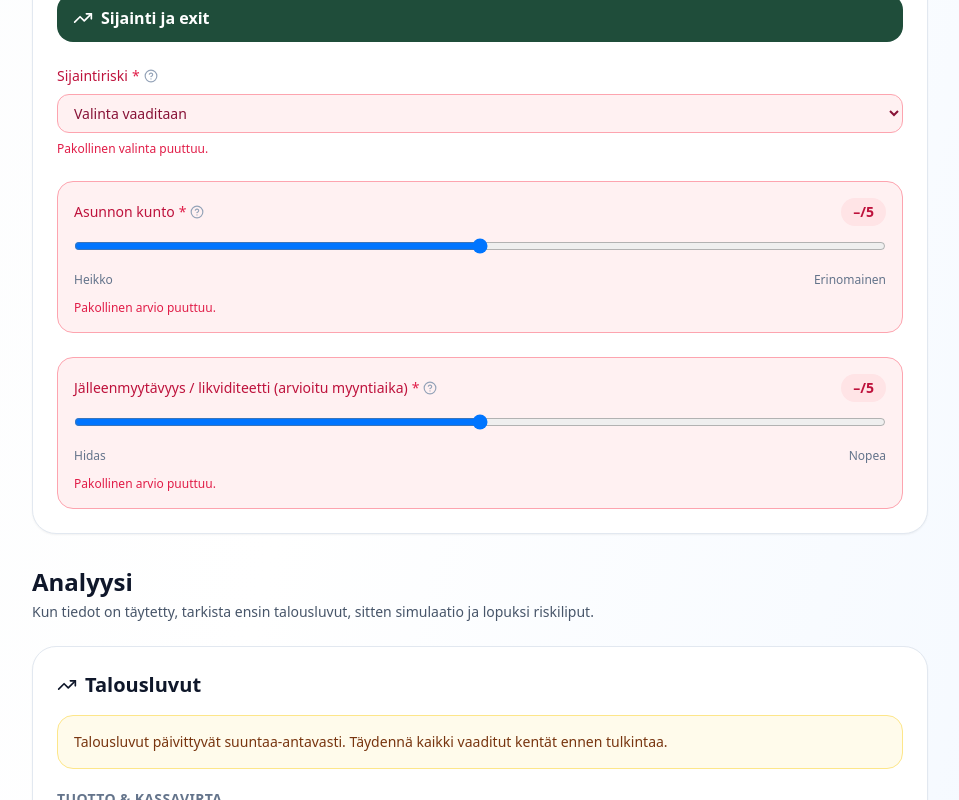
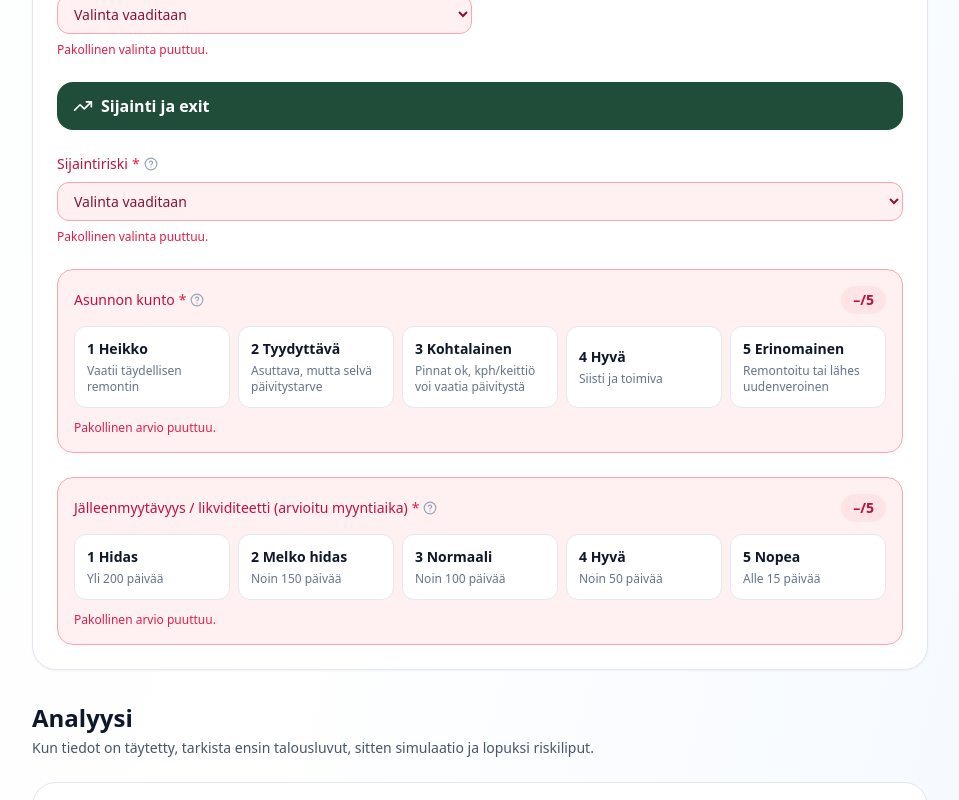
Before and after one commit to TeemuEsko/asuntosijoituslaskuri, a Next.js app: page / in a window 1280 px wide. Shown: the part 2924-3724 px from the top of the page, without its empty margins (160-1119 px from the left). Built offline with nearby package versions, Linux system fonts and the light colour scheme.

Commit message:
Add files via upload

```diff
--- a/app/page.js
+++ b/app/page.js
@@ -1079,11 +1079,70 @@ function SelectField({ label, value, onChange, options, help, placeholder, requi
 }
 
 function SliderField({ label, value, onChange, left, right, help, requiredMissing = false }) {
+  const numericValue = Number(value);
+  const isSelected = (n) => numericValue === n;
+
+  let options = [
+    [1, left || "1"],
+    [2, "2"],
+    [3, "3"],
+    [4, "4"],
+    [5, right || "5"],
+  ];
+
+  if (label.includes("Asunnon kunto")) {
+    options = [
+      [1, "1 Heikko", "Vaatii täydellisen remontin"],
+      [2, "2 Tyydyttävä", "Asuttava, mutta selvä päivitystarve"],
+      [3, "3 Kohtalainen", "Pinnat ok, kph/keittiö voi vaatia päivitystä"],
+      [4, "4 Hyvä", "Siisti ja toimiva"],
+      [5, "5 Erinomainen", "Remontoitu tai lähes uudenveroinen"],
+    ];
+  } else if (label.includes("Vuokrakysyntä")) {
+    options = [
+      [1, "1 Heikko", "Paljon tyhjäkäyntiriskiä"],
+      [2, "2 Melko heikko", "Vuokraus voi kestää"],
+      [3, "3 Normaali", "Tavanomainen kysyntä"],
+      [4, "4 Hyvä", "Hyvä vuokrattavuus"],
+      [5, "5 Vahva", "Erittäin hyvä kysyntä"],
+    ];
+  } else if (label.includes("Jälleenmyytävyys")) {
+    options = [
+      [1, "1 Hidas", "Yli 200 päivää"],
+      [2, "2 Melko hidas", "Noin 150 päivää"],
+      [3, "3 Normaali", "Noin 100 päivää"],
+      [4, "4 Hyvä", "Noin 50 päivää"],
+      [5, "5 Nopea", "Alle 15 päivää"],
+    ];
+  }
+
   return (
     <div className={`space-y-3 rounded-2xl border p-4 ${requiredMissing ? "border-rose-300 bg-rose-50" : "bg-white"}`}>
-      <div className="flex items-center justify-between"><Label help={help} requiredMissing={requiredMissing}>{label}</Label><span className={`rounded-full px-3 py-1 text-sm font-semibold ${requiredMissing ? "bg-rose-100 text-rose-700" : "bg-slate-100"}`}>{value || "–"}/5</span></div>
-      <input type="range" value={value || 3} min={1} max={5} step={1} onChange={(e) => onChange(Number(e.target.value))} className="w-full" />
-      <div className="flex justify-between text-xs text-slate-500"><span>{left}</span><span>{right}</span></div>
+      <div className="flex items-center justify-between gap-3">
+        <Label help={help} requiredMissing={requiredMissing}>{label}</Label>
+        <span className={`rounded-full px-3 py-1 text-sm font-semibold ${requiredMissing ? "bg-rose-100 text-rose-700" : "bg-slate-100"}`}>
+          {value || "–"}/5
+        </span>
+      </div>
+
+      <div className="grid gap-2 sm:grid-cols-5">
+        {options.map(([n, title, desc]) => (
+          <button
+            key={n}
+            type="button"
+            onClick={() => onChange(n)}
+            className={`rounded-xl border p-3 text-left text-sm transition ${
+              isSelected(n)
+                ? "border-[#1F4D3A] bg-[#EAF4EF] text-[#173A2C] ring-2 ring-[#1F4D3A]/20"
+                : "border-slate-200 bg-white hover:border-[#1F4D3A]/40"
+            }`}
+          >
+            <div className="font-semibold">{title}</div>
+            {desc && <div className="mt-1 text-xs leading-4 text-slate-500">{desc}</div>}
+          </button>
+        ))}
+      </div>
+
       {requiredMissing && <p className="text-xs font-medium text-rose-600">Pakollinen arvio puuttuu.</p>}
     </div>
   );
@@ -1102,5 +1161,3 @@ function ScoreBar({ label, value, weight }) {
     </div>
   );
 }
-
-// TODO_CARD_SELECTORS: sliderit korvataan seuraavassa UI-päivityksessä 1-5 valintakorteilla.
--- a/package.json
+++ b/package.json
@@ -1,6 +1,6 @@
 {
   "name": "asuntosijoituslaskuri-next",
-  "version": "1.4.0",
+  "version": "1.5.0",
   "private": true,
   "scripts": {
     "dev": "next dev",
```
Also changed, not shown: 1 other file (tests, documents, lock files or other folders).
